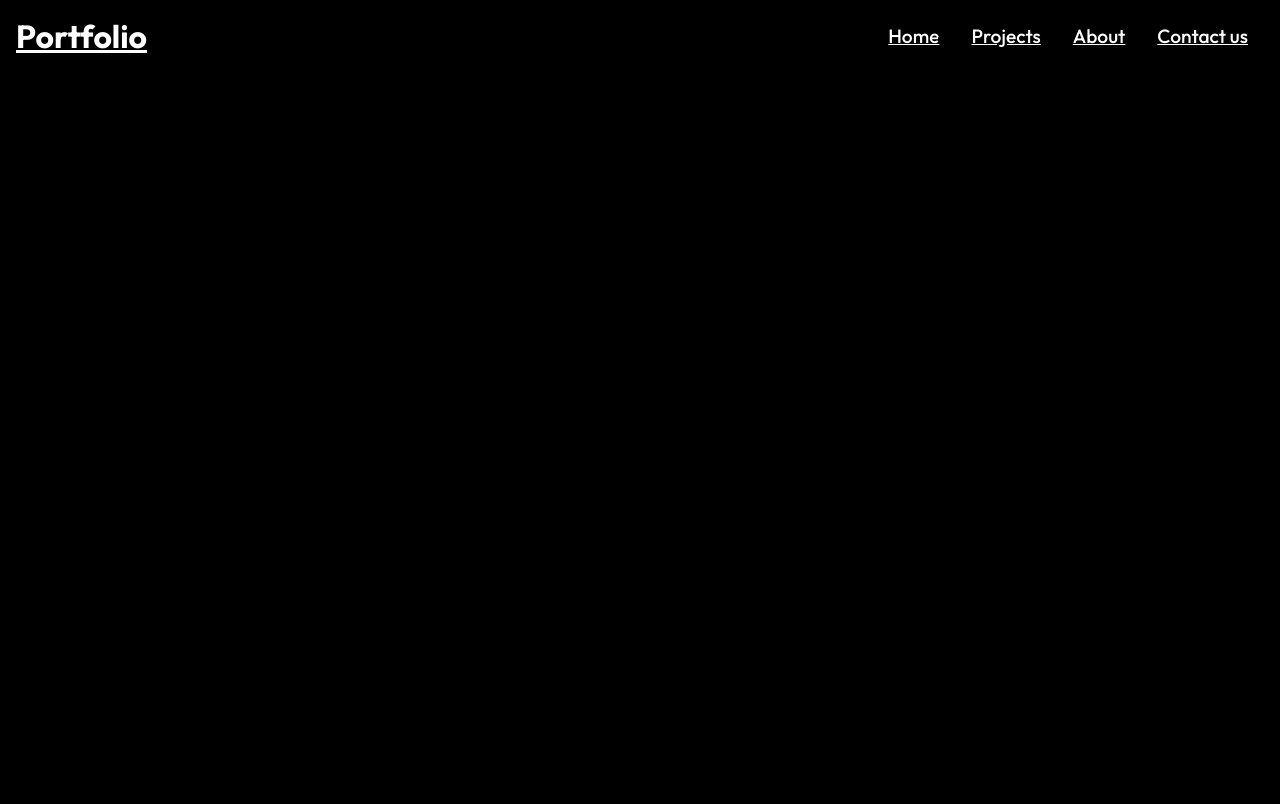
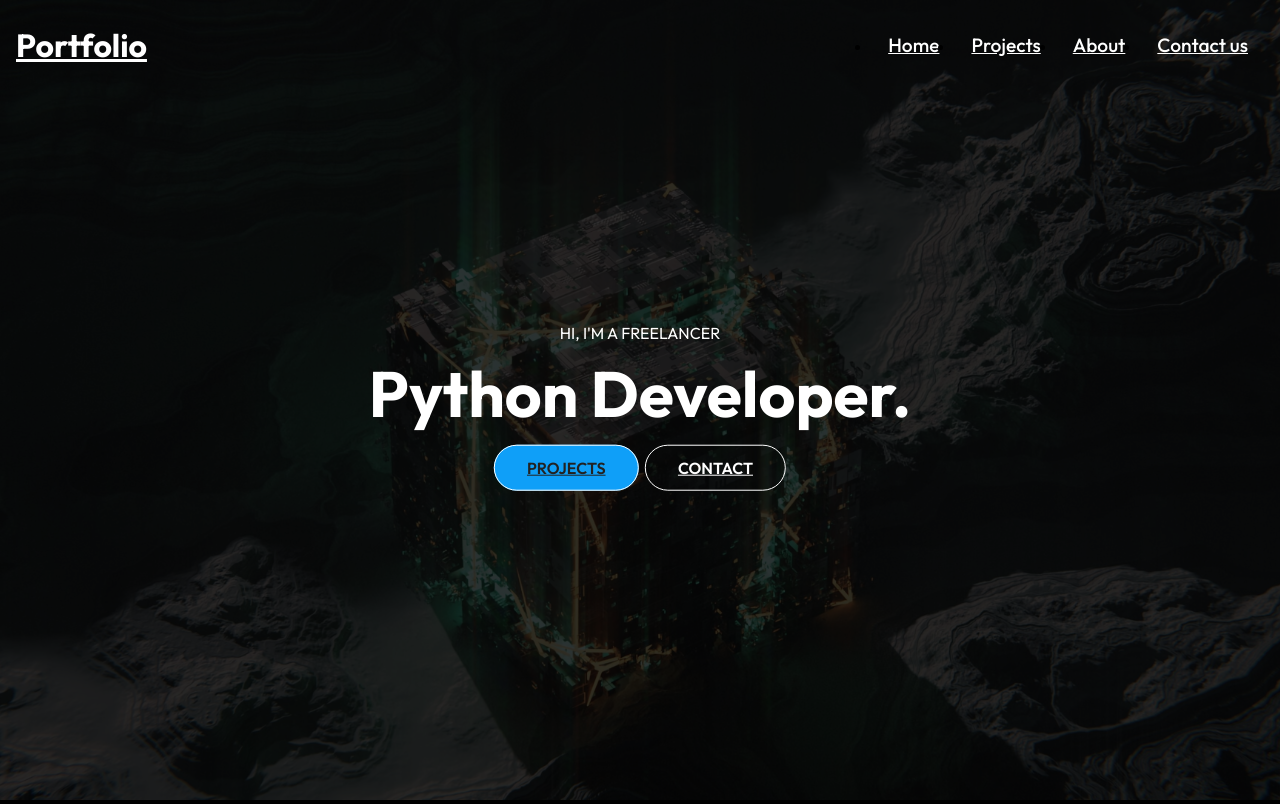
Before and after one commit to nirakar24/Portfolio, a React (Create React App) app: page / in a window 1280 px wide. Built offline with nearby package versions, Linux system fonts and the light colour scheme.

Commit message:
background

```diff
--- /dev/null
+++ b/src/components/Bgimg.js
@@ -0,0 +1,25 @@
+import "./BgimgStyles.css";
+
+import React from 'react'
+import IntroImg from "../assets/intro.jpg"
+import { Link } from "react-router-dom";
+
+const Bgimg = () => {
+  return (
+    <div className="bg">
+        <div className="mask">
+            <img className="into-img" src={IntroImg} alt="IntroImg"/>
+        </div>
+        <div className="content">
+            <p>HI, I'M A FREELANCER</p>
+            <h1>Python Developer.</h1>
+            <div>
+                <Link to="/projects" className="btn">Projects</Link>
+                <Link to="/contact" className="btn btn-light">Contact</Link>
+            </div>
+        </div>
+    </div>
+  )
+}
+
+export default Bgimg
--- /dev/null
+++ b/src/components/BgimgStyles.css
@@ -0,0 +1,56 @@
+.mask{
+    width: 100%;
+    height: 100vh;
+    position: relative;
+}
+
+.into-img{
+    width: 100%;
+    height: 100%;
+    background-size: cover;
+    background-position: center;
+    object-fit: cover;
+}
+
+.mask::after{
+    content: "";
+    width: 100%;
+    height: 100%;
+    position: absolute;
+    top: 0;
+    left: 0;
+    background-color: black;
+    opacity: 0.8;
+}
+
+.bg{
+    height: 100%;
+    width: 100%;
+}
+
+.bg .content{
+    position: absolute;
+    transform: translate(-50%, -50%);
+    top: 50%;
+    left: 50%;
+    text-align: center ;
+}
+
+.bg .content h1{
+    font-size: 4rem;
+    padding: 0.6rem 0 1.5rem;
+}
+
+.content .btn{
+    margin: 1rem 0.2rem;
+}
+
+@media screen and (max-width:640px) {
+    .bg .content h1{
+        font-size: 2rem;
+    }
+
+    .bg .content p{
+        font-size: 1rem;
+    }
+}
--- a/src/components/Navbar.js
+++ b/src/components/Navbar.js
@@ -10,8 +10,19 @@ const Navbar = () => {
     const [click, setClick] = useState(false);
     const handleClick = () => setClick(!click);
 
+    const[color, setColor] = useState(false);
+    const changeColor = () => {
+        if(window.scrollY >=100){
+            setColor(true);
+        }else{
+            setColor(false);
+        }
+    };
+
+    window.addEventListener('scroll',changeColor);
+
   return (
-    <div className="header">
+    <div className={color ? "header header-bg":"header"}>
         <Link to="/">
             <h1>Portfolio</h1>
             </Link>
--- a/src/components/NavbarStyles.css
+++ b/src/components/NavbarStyles.css
@@ -3,6 +3,15 @@
     justify-content: space-between;
     align-items: center;
     padding: 1rem;
+    position: fixed;
+    width: 100%;
+    height: 90px;
+    z-index: 10;
+}
+
+.header-bg{
+    background-color: rgba(0, 0, 0, 0.85);
+    transition: 0.5s;
 }
 
 .nav-menu{
@@ -35,6 +44,7 @@
         top: 0;
         left: -100%;
         z-index: -3;
+        transition: 0.3s;
     }
 
     .nav-menu.active{
--- a/src/index.css
+++ b/src/index.css
@@ -19,9 +19,10 @@ h1,h4,p,a{
   padding: 12px 32px;
   font-size: 1rem;
   text-transform: uppercase;
-  background: rgb(248,217,15);
+  background: rgb(15, 159, 248);
   color: #222;
   border: 1px solid #fff;
+  border-radius: 2rem;
   font-weight: 600;
   cursor:pointer;
 }
--- a/src/routes/about.js
+++ b/src/routes/about.js
@@ -1,8 +1,11 @@
 import React from 'react'
+import Navbar from '../components/Navbar'
 
 const About = () => {
   return (
-    <div>about</div>
+    <div>
+      <Navbar/>
+    </div>
   )
 }
 
--- a/src/routes/contact.js
+++ b/src/routes/contact.js
@@ -1,9 +1,10 @@
 import React from 'react'
+import Navbar from '../components/Navbar'
 
 const contact = () => {
   return (
     <div>
-      <h1>Contact</h1>
+      <Navbar/>
     </div>
   )
 }
--- a/src/routes/home.js
+++ b/src/routes/home.js
@@ -1,10 +1,12 @@
 import React from 'react'
 import Navbar from '../components/Navbar'
+import Bgimg from '../components/Bgimg'
 
 const Home = () => {
   return (
     <div>
       <Navbar/>
+      <Bgimg/>
     </div>
   )
 }
--- a/src/routes/projects.js
+++ b/src/routes/projects.js
@@ -1,8 +1,11 @@
 import React from 'react'
+import Navbar from '../components/Navbar'
 
 const projects = () => {
   return (
-    <div>projects</div>
+    <div>
+      <Navbar/>
+    </div>
   )
 }
 
```
Also changed, not shown: src/assets/contact.jpg (added), src/assets/intro.jpg (added).
